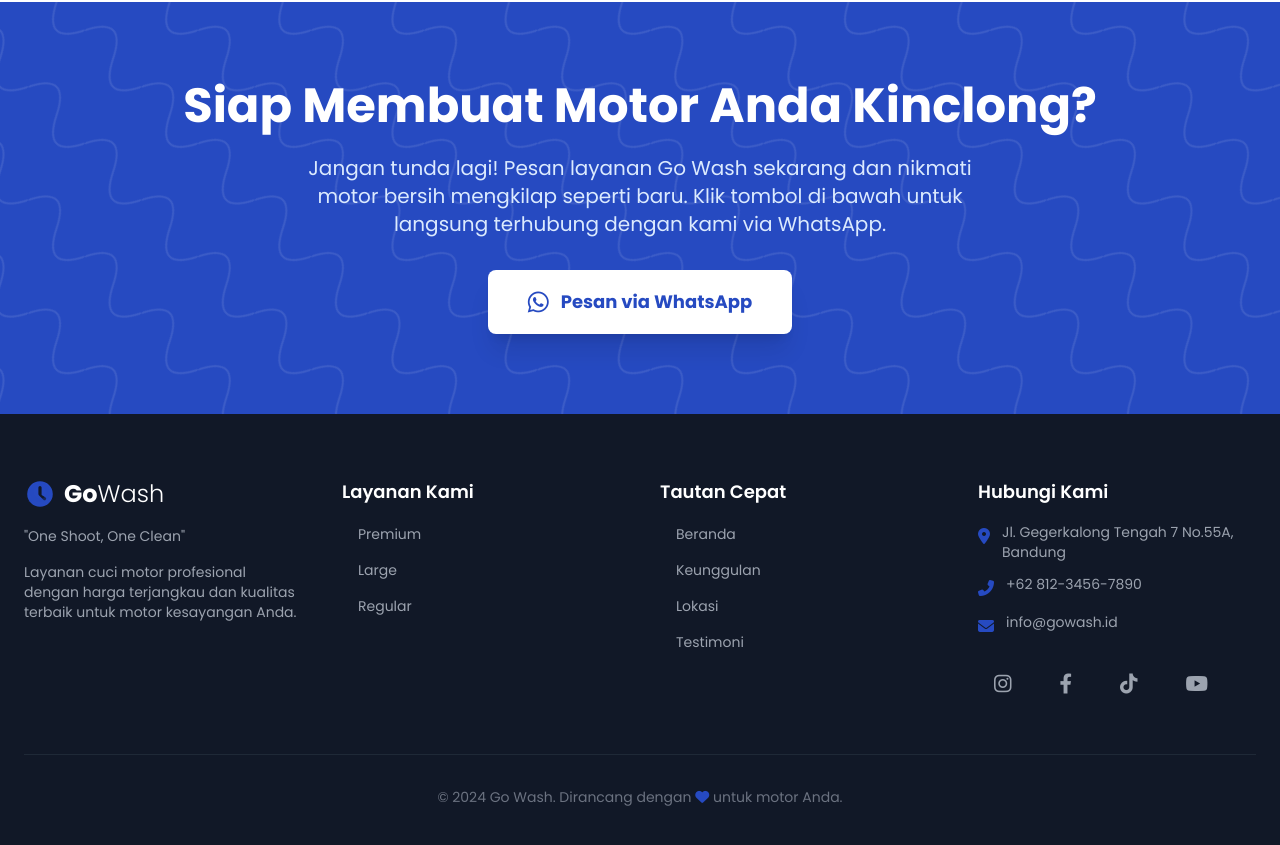
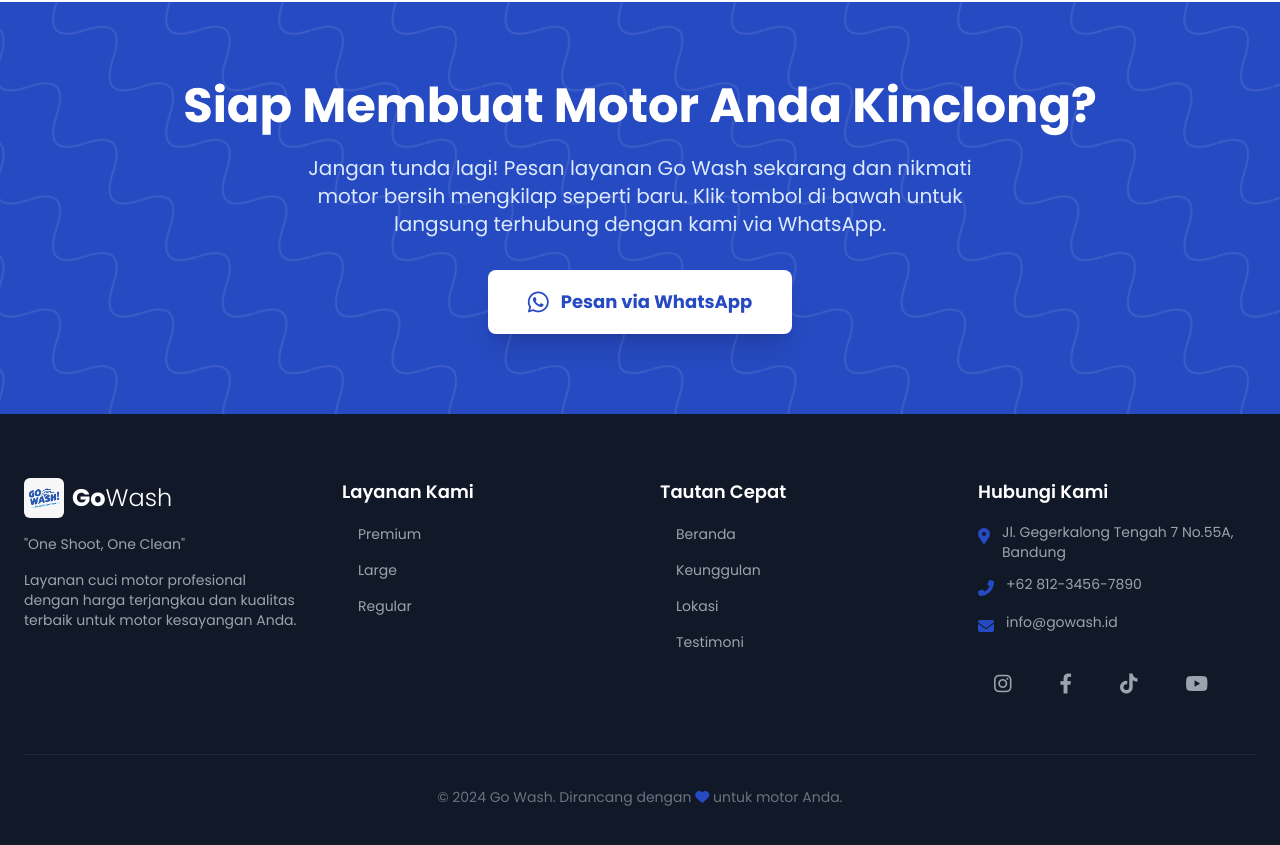
Before and after one commit to 7AIO/go-wash, a plain HTML site: page index.html in a window 1280 px wide. Shown: the part 4730-5575 px from the top of the page. Drawn offline with nearby package versions, Linux system fonts and the light colour scheme.

Commit message:
chore: update go wash logo in footer

```diff
--- a/index.html
+++ b/index.html
@@ -617,10 +617,7 @@
             <div class="grid grid-cols-1 md:grid-cols-2 lg:grid-cols-4 gap-8 md:gap-10">
                 <div>
                     <div class="flex items-center mb-3 md:mb-4">
-                         <svg xmlns="http://www.w3.org/2000/svg" class="h-6 w-6 md:h-8 md:w-8 mr-2 text-primary" viewBox="0 0 20 20" fill="currentColor">
-                            <path fill-rule="evenodd" d="M10 18a8 8 0 100-16 8 8 0 000 16zm1-12a1 1 0 10-2 0v4a1 1 0 00.293.707l2.828 2.829a1 1 0 101.414-1.414L11 10.586V6z" clip-rule="evenodd" />
-                            <path d="M10 3C6.69 3 4 5.69 4 9c0 .98.24 1.89.64 2.7L3 14.07V15h.93L6.3 13.36A7.94 7.94 0 0010 15c3.31 0 6-2.69 6-6s-2.69-6-6-6zm0 10c-2.21 0-4-1.79-4-4s1.79-4 4-4 4 1.79 4 4-1.79 4-4 4z" opacity="0.3"/>
-                        </svg>
+                        <img src="./images/go-wash-logo.jpeg" alt="Go Wash Logo" class="h-10 w-10 mr-2 rounded-md">
                         <span class="text-xl md:text-2xl font-bold text-white">Go<span class="font-light">Wash</span></span>
                     </div>
                     <p class="text-gray-400 mb-3 md:mb-4 text-xs md:text-sm">"One Shoot, One Clean"</p>
```
